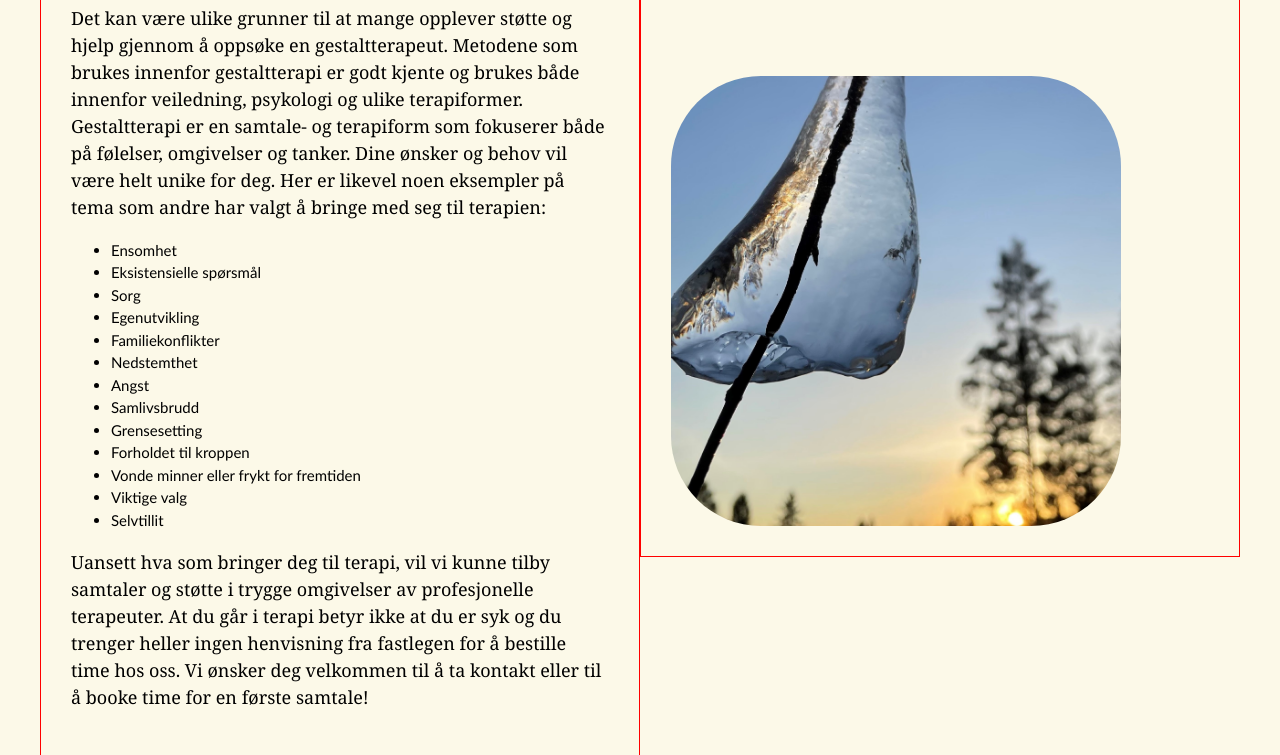
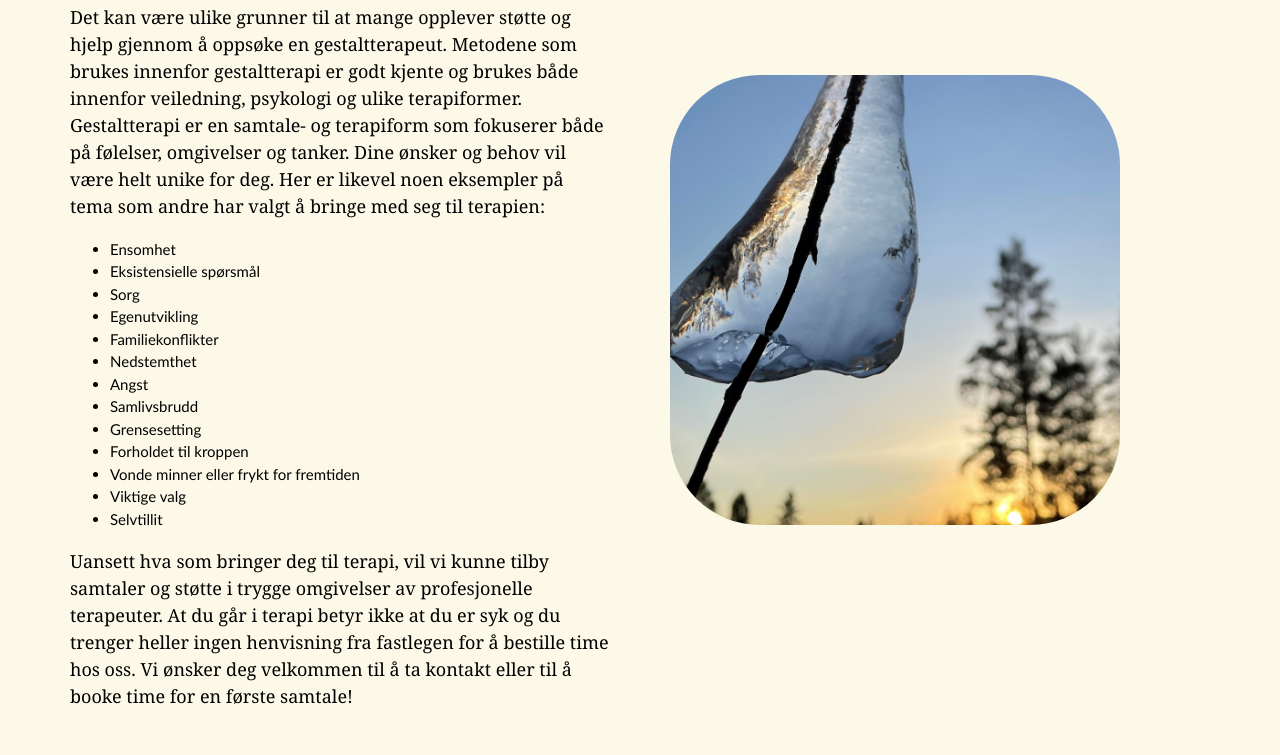
Before and after one commit to skseb/skseb.github.io, a plain HTML site: page index.html in a window 1280 px wide. Shown: the part 356-1111 px from the top of the page. Drawn offline with Linux system fonts and the light colour scheme; grey boxes are pictures that could not be loaded.

Commit message:
remove red border

```diff
--- a/styles.css
+++ b/styles.css
@@ -32,7 +32,6 @@ img {
 
 .responsive-column {
     width: 49.99%;
-    border: thin solid red;
     padding: 2rem;
     float: left;
 }
```
